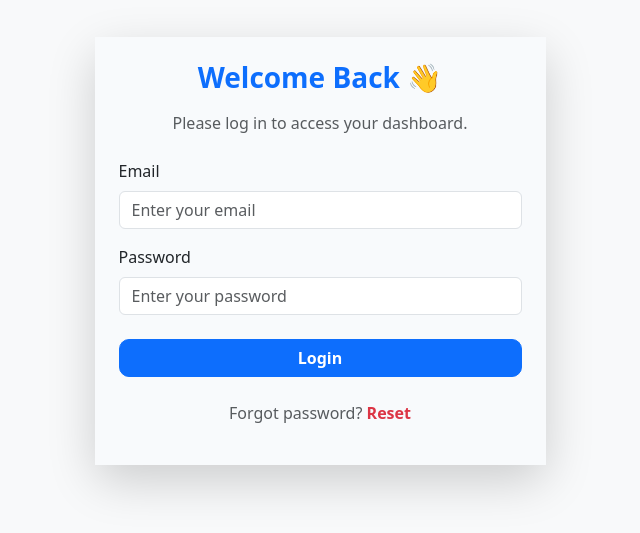
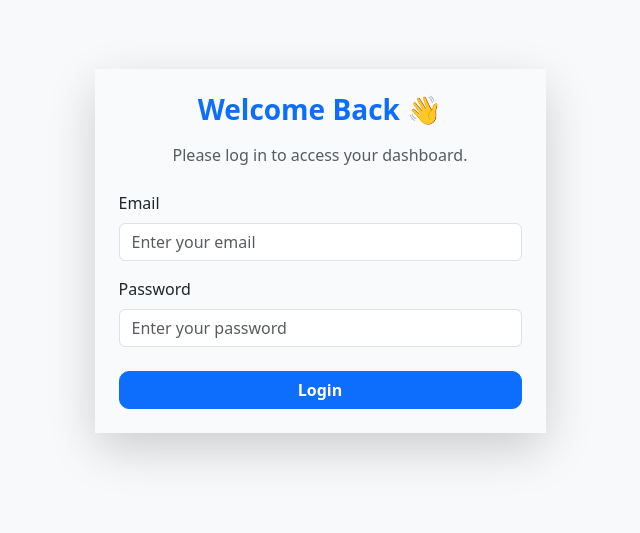
Before and after one commit to ajay-verma30/Neil-admin, a React (Create React App) app: page / in a window 1280 px wide. Shown: the part 149-682 px from the top of the page, without its empty margins (320-960 px from the left). Built offline with nearby package versions, Linux system fonts and the light colour scheme.

Commit message:
Updated NewUser.jsx

```diff
--- a/src/Login/Login.jsx
+++ b/src/Login/Login.jsx
@@ -115,14 +115,14 @@
                   </div>
                 </Form>
 
-                <div className="text-center mt-4">
+                {/* <div className="text-center mt-4">
                   <p className="text-muted">
                     Forgot password?{" "}
                     <span className="text-danger fw-semibold" style={{ cursor: "pointer" }}>
                       Reset
                     </span>
                   </p>
-                </div>
+                </div> */}
               </Card.Body>
             </Card>
           </Col>
```
